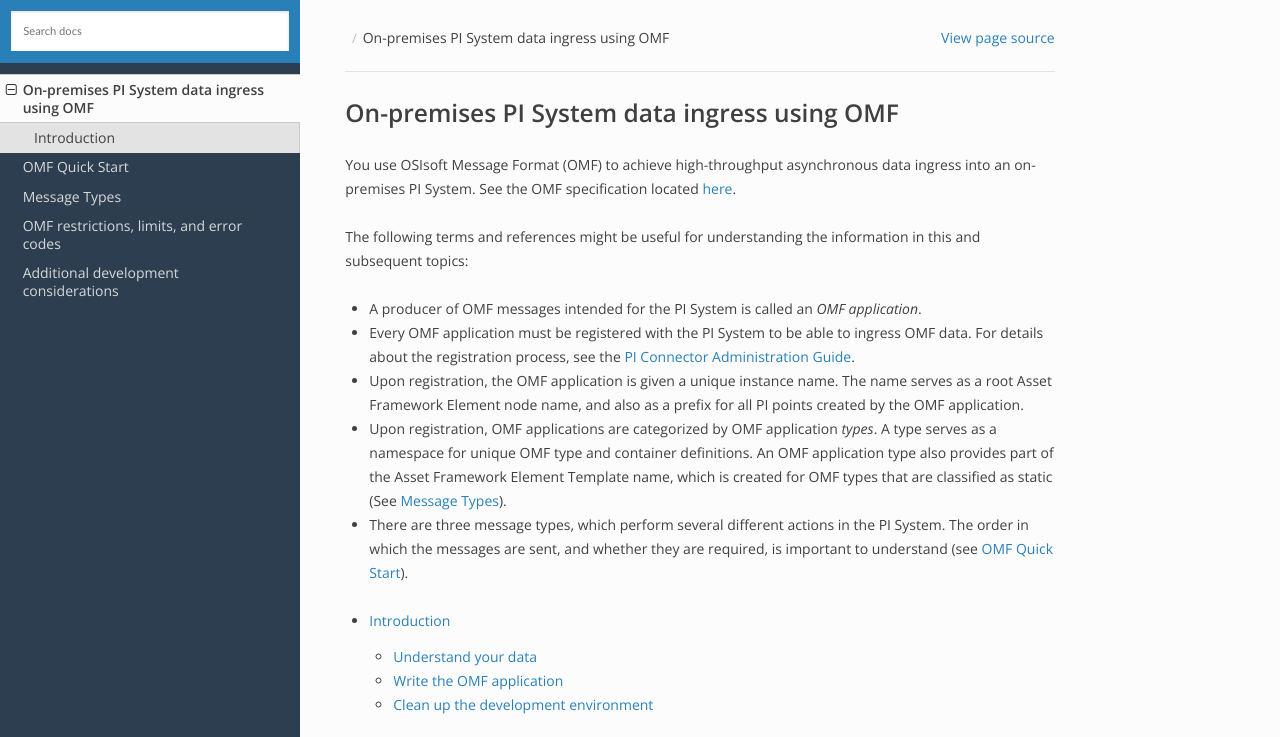
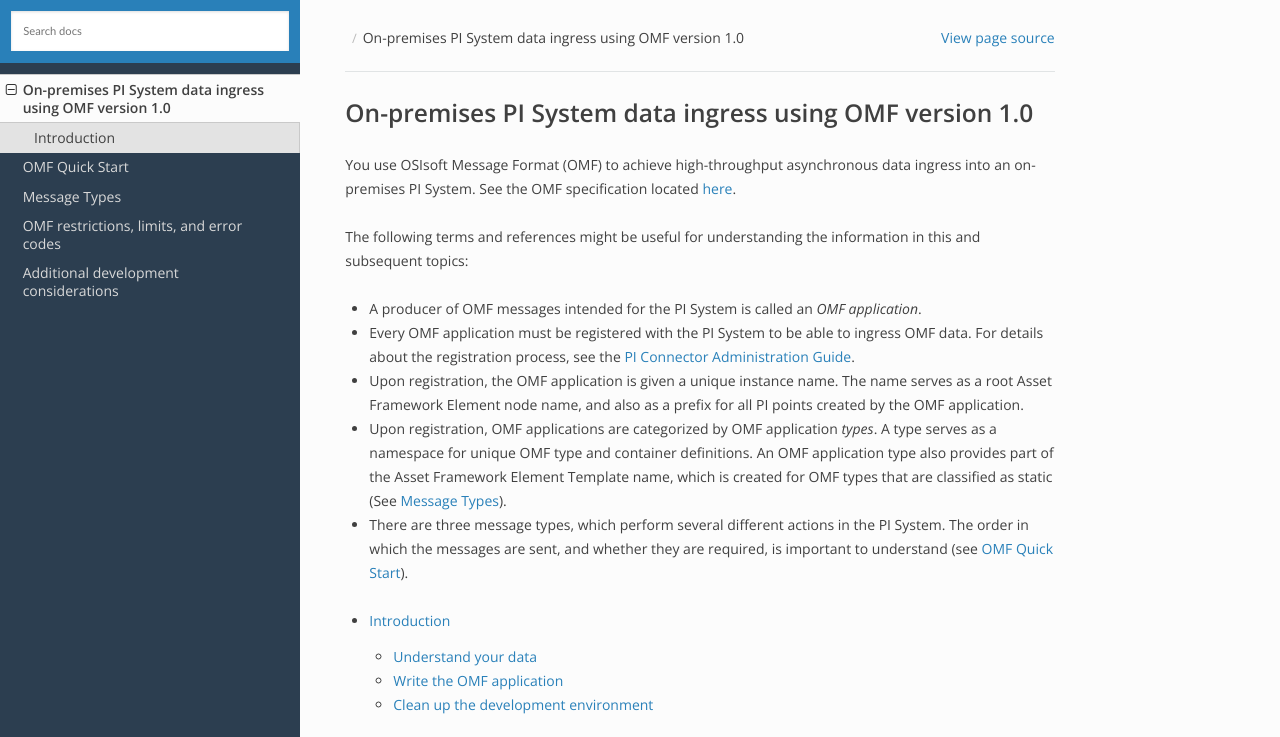
Before and after one commit to osisoft/OMF-Developer-Companion-Guide, a Sphinx documentation site: the page built from docs/OMF-Dev-Intro.rst, in a window 1280 px wide and 1031 px high, cut to the strip 0-737 px from the top of the window. Built offline with Sphinx 7.4.7 and the Read the Docs theme 2.0.0, drawn with Linux system fonts in a browser that asks for light colours.

Commit message:
Update OMF-Dev-Intro.rst

```diff
--- a/docs/OMF-Dev-Intro.rst
+++ b/docs/OMF-Dev-Intro.rst
@@ -1,5 +1,5 @@
-On-premises PI System data ingress using OMF
-============================================
+On-premises PI System data ingress using OMF version 1.0
+========================================================
 
 You use OSIsoft Message Format (OMF) to achieve high-throughput asynchronous data ingress into an on-premises PI System.
 See the OMF specification located `here <http://omf-docs.osisoft.com/en/v1.0/>`_.
```
